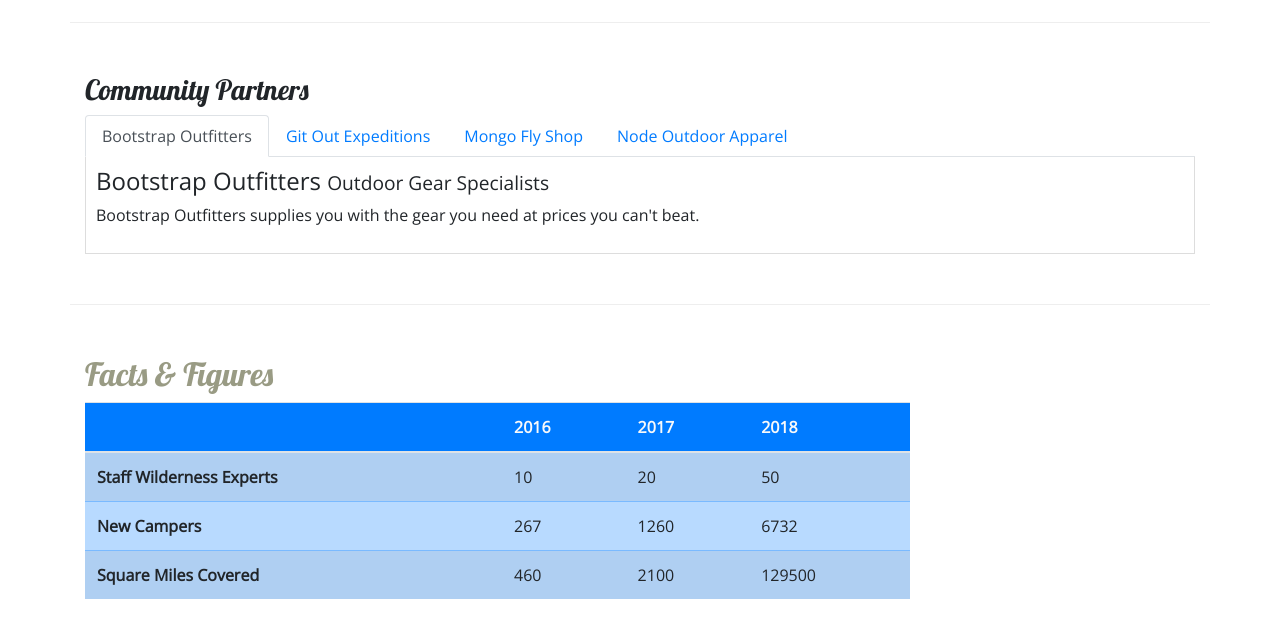
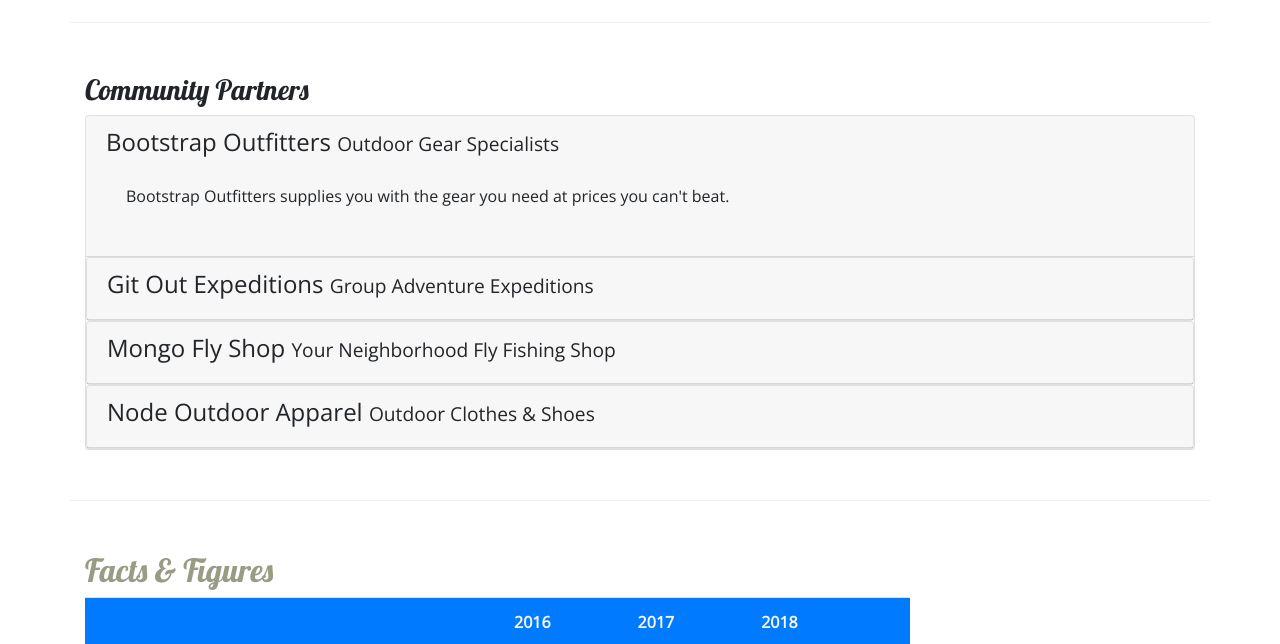
Before and after one commit to jwill29/Nucamp, a website: page aboutus.html in a window 1280 px wide. Shown: the part 870-1514 px from the top of the page. Drawn offline with nearby package versions, Linux system fonts and the light colour scheme.

Commit message:
accordion

```diff
--- a/aboutus.html
+++ b/aboutus.html
@@ -44,10 +44,13 @@
             </button>
             <div class="collapse navbar-collapse" id="nucampNavbar">
                 <ul class="navbar-nav">
-            <li class="nav-item"><a class="nav-link" href="index.html"> <i class="fa fa-home fa-lg"></i> Home</a></li>
-            <li class="nav-item active"><a class="nav-link" href="aboutus.html"> <i class="fa fa-info fa-lg"></i> About</a></li>
+                    <li class="nav-item"><a class="nav-link" href="index.html"> <i class="fa fa-home fa-lg"></i>
+                            Home</a></li>
+                    <li class="nav-item active"><a class="nav-link" href="aboutus.html"> <i
+                                class="fa fa-info fa-lg"></i> About</a></li>
                     <li class="nav-item"><a class="nav-link" href="#"> <i class="fa fa-list fa-lg"></i> Sites</a></li>
-            <li class="nav-item"><a class="nav-link" href="contactus.html"> <i class="fa fa-address-book fa-lg"></i> Contact</a></li>
+                    <li class="nav-item"><a class="nav-link" href="contactus.html"> <i
+                                class="fa fa-address-book fa-lg"></i> Contact</a></li>
                 </ul>
             </div>
         </div>
@@ -64,7 +67,7 @@
             <div class="col-12">
                 <br>
                 <h2>About Us</h2>
-               <hr/>
+                <hr />
             </div>
         </div>
 
@@ -72,7 +75,11 @@
             <div class="col-sm-6">
 
                 <h3>Our Mission</h3>
-                <p>We present a curated database of the best campsites in the vast woods and backcountry of the World Wide Web Wilderness. We increase access to adventure for the public while promoting safe and respectful use of resources. The expert wilderness trekkers on our staff personally verify each campsite to make sure that they are up to our standards. We also present a platform for campers to share reviews on campsites they have visited with each other.</p>
+                <p>We present a curated database of the best campsites in the vast woods and backcountry of the World
+                    Wide Web Wilderness. We increase access to adventure for the public while promoting safe and
+                    respectful use of resources. The expert wilderness trekkers on our staff personally verify each
+                    campsite to make sure that they are up to our standards. We also present a platform for campers to
+                    share reviews on campsites they have visited with each other.</p>
             </div>
             <div class="col-sm-6">
                 <div class="card">
@@ -94,7 +101,8 @@
             <div class="col">
                 <div class="card bg-light mt-3">
                     <blockquote class="blockquote card-body">
-                        <p class="mb-0">I will not follow where the path may lead, but I will go where there is no path, and I will leave a trail.</p>
+                        <p class="mb-0">I will not follow where the path may lead, but I will go where there is no path,
+                            and I will leave a trail.</p>
                         <footer class="blockquote-footer">Muriel Strode,
                             <cite title="Source Title"> "Wind-Wafted Wild Flowers" - The Open Court, 1903</cite>
                         </footer>
@@ -106,28 +114,64 @@
         <div class="row row-content allow-items-center">
             <div class="col-12">
                 <h3>Community Partners</h3>
-                    <ul class="nav nav-tabs">
-                        <li class="nav-item"> <a class="nav-link active" href="#bootstrap" role="tab" data-toggle="tab"> Bootstrap Outfitters </a></li>
-                        <li class="nav-item"> <a class="nav-link" href="#git" role="tab" data-toggle="tab"> Git Out Expeditions </a> </li>
-                        <li class="nav-item"> <a class="nav-link" href="#mongo" role="tab" data-toggle="tab"> Mongo Fly Shop </a> </li>
-                        <li class="nav-item"> <a class="nav-link" href="#node" role="tab" data-toggle="tab"> Node Outdoor Apparel </a> </li>
-                    </ul>
-                <div class="tab-content">
-                    <div role="tabpanel" class="tab-pane fade show active" id="bootstrap">
-                        <h4>Bootstrap Outfitters <small>Outdoor Gear Specialists</small></h4>
-                        <p class="d-none d-sm-block"> Bootstrap Outfitters supplies you with the gear you need at prices you can't beat.</p>
+                <div id="accordion">
+                    <div class="card">
+                        <div role="tab" class="card-header">
+                            <h4> <a data-toggle="collapse" data-target="#bootstrap"> Bootstrap Outfitters <small>Outdoor
+                                        Gear Specialists</small> </a> </h4>
+                            <div class="collapse show" id="bootstrap" data-parent="#accordion">
+                                <div class="card-body">
+                                    <p class="d-none d-sm-block"> Bootstrap Outfitters supplies you with the gear you
+                                        need at prices you can't beat.</p>
                                 </div>
-                    <div role="tabpanel" class="tab-pane fade" id="git">
-                        <h4>Git Out Expeditions <small>Group Adventure Expeditions</small></h4>
-                        <p class="d-none d-sm-block">Join Git Out Expeditions to explore new horizons with a group of other adventurers!</p>
                             </div>
-                    <div role="tabpanel" class="tab-pane fade" id="mongo">
-                        <h4>Mongo Fly Shop <small>Your Neighborhood Fly Fishing Shop</small></h4>
-                        <p class="d-none d-sm-block">Need a new fishing pole, a tacklebox, or flies of all kinds? Stop by Mongo Fly Shop.</p>
                         </div>
-                    <div role="tabpanel" class="tab-pane fade" id="node">
-                        <h4>Node Outdoor Apparel <small>Outdoor Clothes & Shoes</small></h4>
-                        <p class="d-none d-sm-block">From polar fleeces to swimsuits, hiking boots to waders, a visit to Node will be sure to get you covered.</p>
+
+                        <div class="card">
+                            <div role="tab" class="card-header">
+                                <h4>
+                                    <a class="collapsed" data-toggle="collapse" data-target="#git">
+                                        Git Out Expeditions <small>Group Adventure Expeditions</small>
+                                    </a>
+                                </h4>
+                                <div class="collapse" id="git" data-parent="#accordion">
+                                    <div class="card-body">
+                                        <p class="d-none d-sm-block">Join Git Out Expeditions to explore new horizons
+                                            with a group of other adventurers!</p>
+                                    </div>
+                                </div>
+                            </div>
+                        </div>
+                        <div class="card">
+                            <div role="tab" class="card-header">
+                                <h4>
+                                    <a class="collapsed" data-toggle="collapse" data-target="#mongo">
+                                        Mongo Fly Shop <small>Your Neighborhood Fly Fishing Shop</small>
+                                    </a>
+                                </h4>
+                                <div class="collapse" id="mongo" data-parent="#accordion">
+                                    <div class="card-body">
+                                        <p class="d-none d-sm-block">Need a new fishing pole, a tacklebox, or flies of
+                                            all kinds? Stop by Mongo Fly Shop.</p>
+                                    </div>
+                                </div>
+                            </div>
+                        </div>
+                        <div class="card">
+                        <div role="tab" class="card-header">
+                            <h4>
+                                <a class="collapsed" data-toggle="collapse" data-target="#node">
+                                    Node Outdoor Apparel <small>Outdoor Clothes & Shoes</small>
+                                </a>
+                            </h4>
+                            <div class="collapse" id="node" data-parent="#accordion">
+                                <div class="card-body">
+                                    <p class="d-none d-sm-block">From polar fleeces to swimsuits, hiking boots to
+                                        waders, a visit to Node will be sure to get you covered.</p>
+                                </div>
+                            </div>
+                        </div>
+                    </div>
                 </div>
             </div>
         </div>
@@ -185,14 +229,20 @@
                 </div>
                 <div class="col-6 col-sm-5 text-center">
                     <h5>Social</h5>
-                    <a class="btn btn-social-icon btn-instagram" href="http://instagram.com/"> <i class="fa fa-instagram"></i> </a>
-                    <a class="btn btn-social-icon btn-facebook" href="http://facebook.com/"> <i class="fa fa-facebook"></i> </a>
-                    <a class="btn btn-social-icon btn-twitter" href="http://twitter.com/"> <i class="fa fa-twitter"></i> </a>
-                    <a class="btn btn-social-icon btn-google" href="http://youtube.com/"> <i class="fa fa-youtube"></i> </a>
+                    <a class="btn btn-social-icon btn-instagram" href="http://instagram.com/"> <i
+                            class="fa fa-instagram"></i> </a>
+                    <a class="btn btn-social-icon btn-facebook" href="http://facebook.com/"> <i
+                            class="fa fa-facebook"></i> </a>
+                    <a class="btn btn-social-icon btn-twitter" href="http://twitter.com/"> <i class="fa fa-twitter"></i>
+                    </a>
+                    <a class="btn btn-social-icon btn-google" href="http://youtube.com/"> <i class="fa fa-youtube"></i>
+                    </a>
                 </div>
                 <div class="col-sm-4 text-center">
-                    <a role="button" class="btn btn-link" href="tel:+12065551234"> <i class="fa fa-phone fa-lg text-primary"></i> Tel: 1-206-555-1234<br /> </a>
-                    <a role="button" class="btn btn-link" href="mailto:campsites@nucamp.co"> <i class="fa fa-envelope fa-lg text-primary"></i> Email: campsites@nucamp.co </a>
+                    <a role="button" class="btn btn-link" href="tel:+12065551234"> <i
+                            class="fa fa-phone fa-lg text-primary"></i> Tel: 1-206-555-1234<br /> </a>
+                    <a role="button" class="btn btn-link" href="mailto:campsites@nucamp.co"> <i
+                            class="fa fa-envelope fa-lg text-primary"></i> Email: campsites@nucamp.co </a>
                 </div>
             </div>
         </div>
--- a/css/styles.css
+++ b/css/styles.css
@@ -47,3 +47,8 @@ footer{
     border-top: none;
     padding: 10px;
 }
+
+a, a:hover {
+    color: inherit;
+    text-decoration: none;
+}
```
Lines whose indentation alone changed are shown as unchanged.
